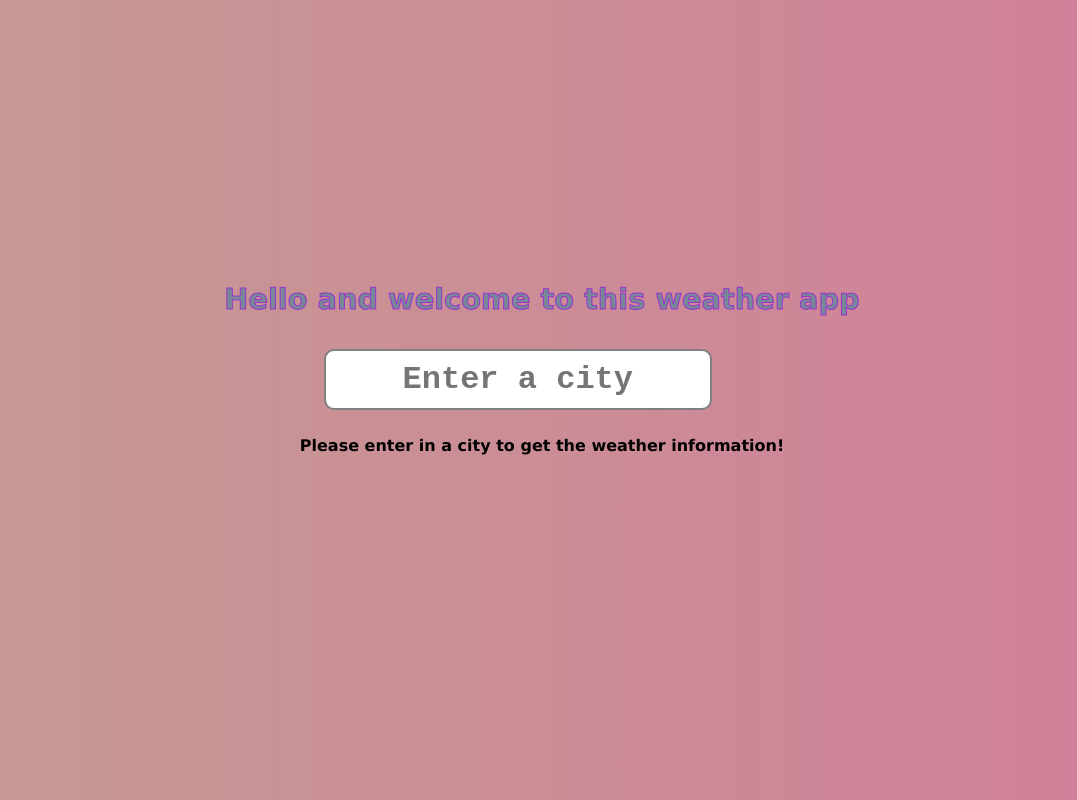
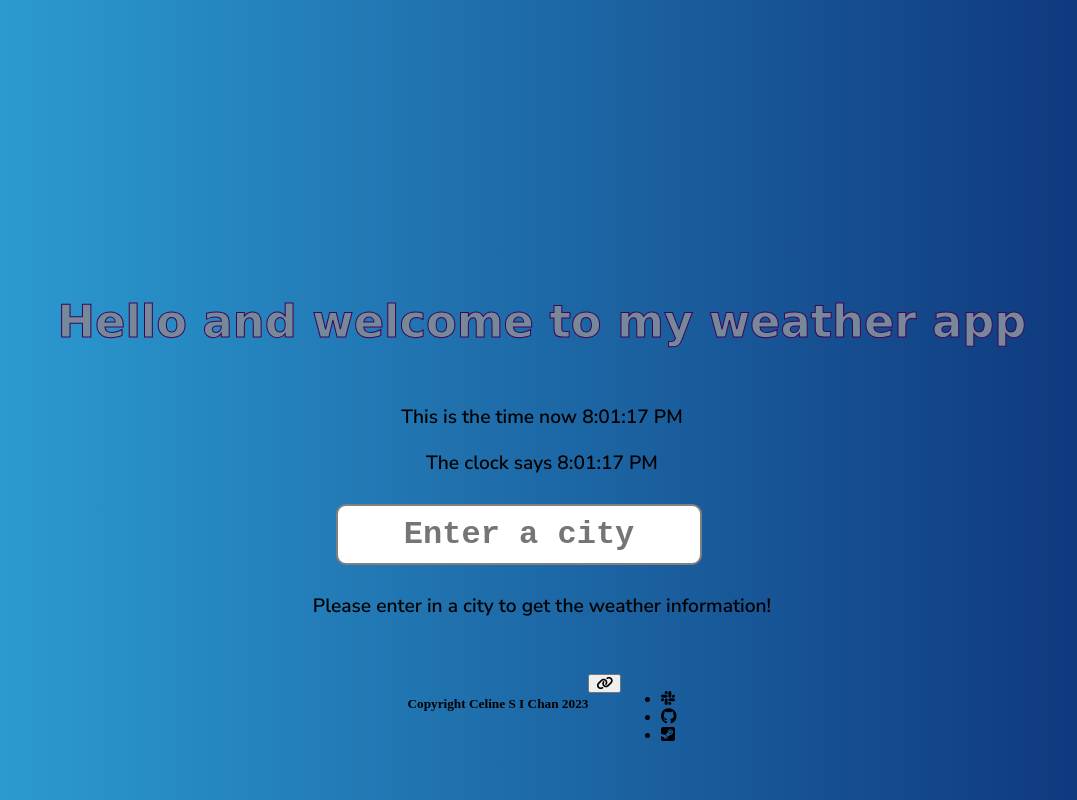
Before and after one commit to SICelineChan/weatherApp-with-React.js, a React (Create React App) app: page / in a window 1280 px wide. Shown: the top 800 px of the page, without its empty margins (98-1175 px from the left). Built offline with nearby package versions, Linux system fonts and the light colour scheme.

Commit message:
update: added Footer

```diff
--- a/public/index.html
+++ b/public/index.html
@@ -1 +1,5 @@
+<link rel="preconnect" href="https://fonts.googleapis.com">
+<link rel="preconnect" href="https://fonts.gstatic.com" crossorigin>
+<link href="https://fonts.googleapis.com/css2?family=Nunito+Sans:wght@300;400;600&display=swap" rel="stylesheet">
+<script src="https://kit.fontawesome.com/86c485152f.js" crossorigin="anonymous"></script>
 <div id="root"></div>
--- a/src/App.js
+++ b/src/App.js
@@ -1,5 +1,7 @@
 import React, { useState } from 'react';
 import './styles.css';
+import TickingClock from './TickingClock';
+import Footer from './components/Footer';
 
 export default function App() {
   const myApiKey = 'fe9b9d62a21b37d39baab5ed769d8339';
@@ -26,8 +28,10 @@ export default function App() {
     <>
       <div className="main">
         <div className="topContainer">
-          <h2> Hello and welcome to this weather app </h2>
-
+          <h2> Hello and welcome to my weather app </h2>
+          <div>
+            <TickingClock/>
+          </div>
           <div className="inputBox1">
             <input
               className="input"
@@ -50,6 +54,7 @@ export default function App() {
             )}
           </div>
         </div>
+          <Footer />
       </div>
     </>
   );
--- a/src/TickingClock.js
+++ b/src/TickingClock.js
@@ -1,5 +1,5 @@
 import React, { useState, useEffect } from 'react';
-import './style.css';
+
 
 export default function TickingClock() {
   const [clock, setClock] = useState(new Date());
@@ -20,7 +20,7 @@ export default function TickingClock() {
 
   return (
     <div>
-      <h1>Hello, we have two working clocks!</h1>
+
       <p>This is the time now {timeInText}</p>
       <p>The clock says {clock.toLocaleTimeString()}</p>
     </div>
--- /dev/null
+++ b/src/components/Footer.jsx
@@ -0,0 +1,28 @@
+import { useState } from "react";
+export default function Footer() {
+  const year = new Date().getFullYear();
+
+  const [showIcons, setShowIcons] = useState(false);
+
+  return (
+    <div className="footer">
+      <h5>Copyright Celine S I Chan {year} </h5>
+      <div className="wrapper">
+        <button>
+          <i class="fa-solid fa-link"></i>
+        </button>
+      </div>
+      <ul>
+        <li>
+          <i class="fa-brands fa-slack"></i>
+        </li>
+        <li>
+          <i class="fa-brands fa-github"></i>
+        </li>
+        <li>
+          <i class="fa-brands fa-square-steam"></i>
+        </li>
+      </ul>
+    </div>
+  );
+}
--- a/src/styles.css
+++ b/src/styles.css
@@ -14,7 +14,7 @@
   width: 80%;
   border-radius: 10px;
   font-size: 2rem;
-  font-family: 'Courier New', Courier, monospace;
+  font-family: "Courier New", Courier, monospace;
   font-weight: bold;
   border: 2px solid grey;
   text-align: center;
@@ -22,22 +22,22 @@
 
 h2 {
   font-family: Verdana, Geneva, Tahoma, sans-serif;
-  font-size: 1.8rem;
+  font-size: 2.8rem;
   text-align: center;
   color: lightslategrey;
-  -webkit-text-stroke-color: darkorchid;
+  -webkit-text-stroke-color: rgb(63, 4, 92);
   -webkit-text-stroke-width: 1px;
 }
 p {
-  font-family: Verdana, Geneva, Tahoma, sans-serif;
-  font-size: 1rem;
+  font-family: "Nunito Sans", sans-serif;
+  font-size: 1.2rem;
   font-weight: bold;
   text-align: center;
 }
 body {
-  background: linear-gradient(90deg, #c49e92, #d4789b, #36bff0, #23d5ab);
+  background: linear-gradient(90deg, #e65124, #d4789b, #36bff0, #0a266e);
   background-size: 400% 400%;
-  animation: smooth 6s ease-in-out infinite;
+  animation: smooth 10s ease-in-out infinite;
   height: 100vh;
 }
 @keyframes smooth {
@@ -51,3 +51,8 @@ body {
     background-position: 0% 50%;
   }
 }
+.footer {
+  display: flex;
+  justify-content: center;
+  margin: 3% 5% 3%;
+}
```
Also changed, not shown: src/WeatherIcons.js (added, +42 -0 lines).
